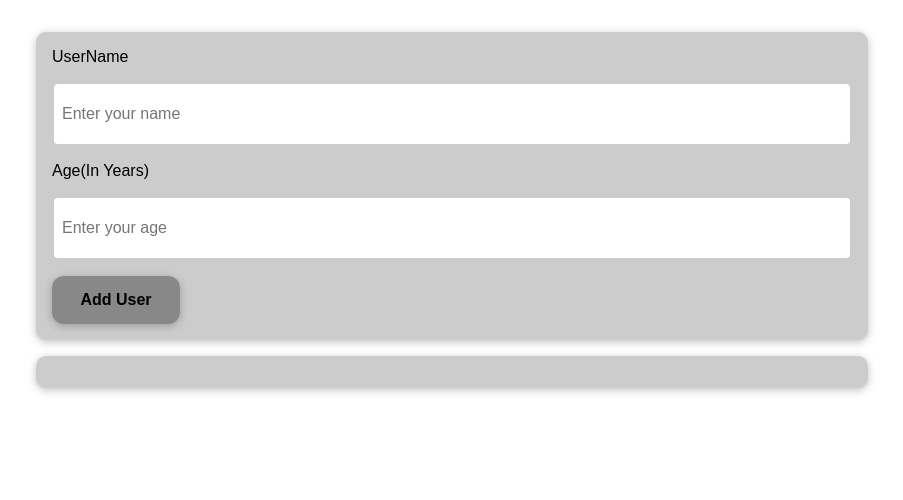
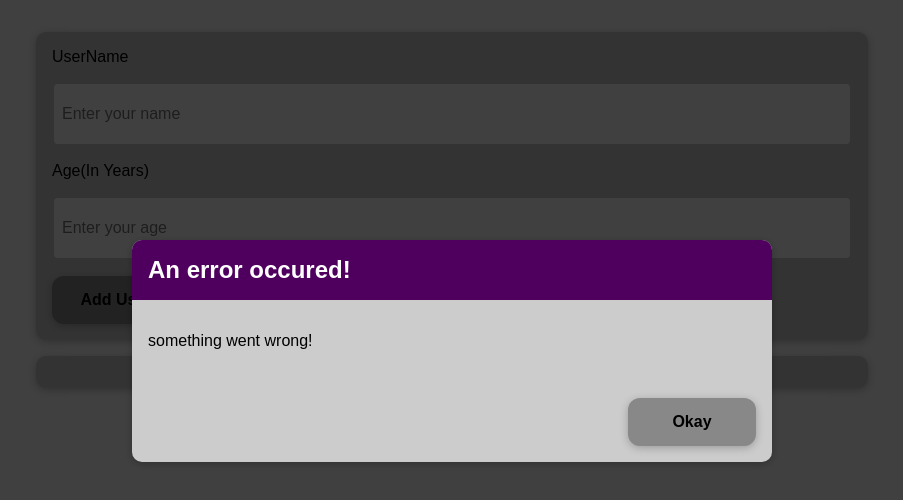
Before and after one commit to AmolShelke2/React-challenge-practice-project, a React (Create React App) app: page / in a window 1280 px wide. Shown: the top 500 px of the page, without its empty margins (188-1091 px from the left). Built offline with nearby package versions, Linux system fonts and the light colour scheme.

Commit message:
Added the Error modal component

```diff
--- a/src/components/UI/Card.js
+++ b/src/components/UI/Card.js
@@ -3,7 +3,7 @@ import React from 'react';
 import './Card.css';
 
 const Card = props => {
-  return <div className="card">{props.children}</div>;
+  return <div className={`card ${props.className}`}>{props.children}</div>;
 };
 
 export default Card;
--- /dev/null
+++ b/src/components/UI/ErrorModal.css
@@ -0,0 +1,50 @@
+.backdrop {
+        position: fixed;
+        top: 0;
+        left: 0;
+        width: 100%;
+        height: 100vh;
+        z-index: 10;
+        background: rgba(0, 0, 0, 0.75);
+}
+
+.modal {
+        position: fixed;
+        top: 30vh;
+        left: 10%;
+        width: 80%;
+        z-index: 100;
+        overflow: hidden;
+        background-color: #ccc;
+}
+
+.header {
+        background: #4f005f;
+        padding: 1rem;
+}
+
+.header h2 {
+        margin: 0;
+        color: white;
+}
+
+.content {
+        padding: 1rem;
+}
+
+.content p {
+        color: #000;
+}
+
+.actions {
+        padding: 1rem;
+        display: flex;
+        justify-content: flex-end;
+}
+
+@media (min-width: 768px) {
+        .modal {
+                left: calc(50% - 20rem);
+                width: 40rem;
+        }
+}
--- /dev/null
+++ b/src/components/UI/ErrorModal.js
@@ -0,0 +1,27 @@
+import React from 'react';
+
+import Button from './Button';
+import Card from './Card';
+
+import './ErrorModal.css';
+
+const ErrorModal = props => {
+  return (
+    <div>
+      <div className="backdrop" />
+      <Card className="modal">
+        <header className="header">
+          <h2>{props.errorTitle}</h2>
+        </header>
+        <div className="content">
+          <p>{props.errorMessage}</p>
+        </div>
+        <footer className="actions">
+          <Button>Okay</Button>
+        </footer>
+      </Card>
+    </div>
+  );
+};
+
+export default ErrorModal;
--- a/src/components/users/AddUser.js
+++ b/src/components/users/AddUser.js
@@ -1,6 +1,7 @@
 import React, { useState } from 'react';
 import Card from '../UI/Card';
 import Button from '../UI/Button';
+import ErrorModal from '../UI/ErrorModal';
 
 import './AddUser.css';
 
@@ -34,6 +35,12 @@ const AddUser = props => {
   };
 
   return (
+    <div>
+      <ErrorModal
+        errorTitle="An error occured!"
+        errorMessage="something went wrong!"
+      />
+
       <Card>
         <form className="form" onSubmit={addUserHandler}>
           <div className="formInputs">
@@ -59,6 +66,7 @@ const AddUser = props => {
           </Button>
         </form>
       </Card>
+    </div>
   );
 };
 
--- a/src/index.css
+++ b/src/index.css
@@ -11,6 +11,7 @@ body {
   padding: 2rem;
   display: flex;
   flex-direction: column;
-  justify-content: center;
+  justify-content: flex-start;
   align-items: center;
+  height: 100vh;
 }
```
Lines whose indentation alone changed are shown as unchanged.
